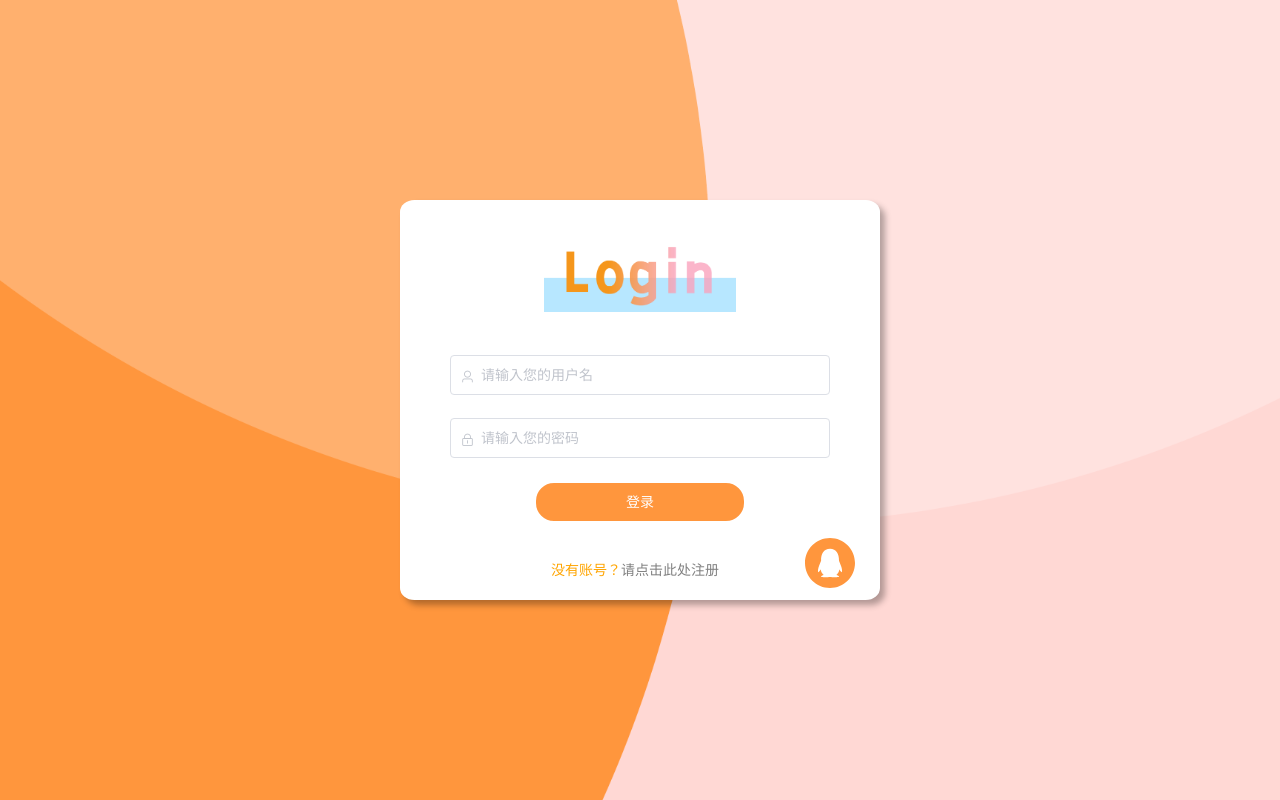
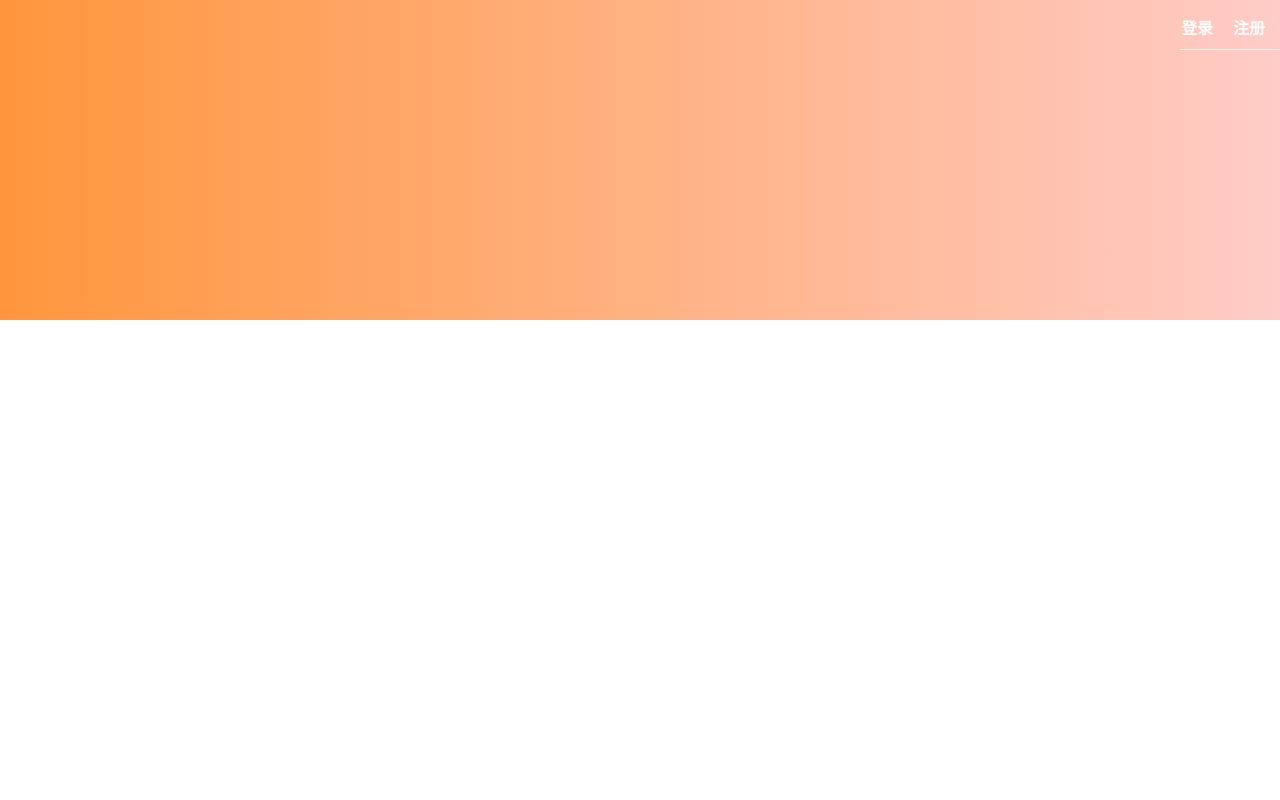
Before and after one commit to xiboliOrange/hiwikBlog, a Vue app: page / in a window 1280 px wide. Built offline with nearby package versions, Linux system fonts and the light colour scheme.

Commit message:
主页更新20230401

```diff
--- a/src/App.vue
+++ b/src/App.vue
@@ -1,55 +1,45 @@
 <template>
-  <div class="back">
-    <div class="container">
-      <LoginView ref="child1" v-on:hideLogin="hideLogin" />
-      <SignUpView ref="child2" v-on:hideSignUp="hideSignUp"></SignUpView>
-    </div>
+  <div class="head">
+  <div id="topFont">
+  <a>登录</a>
+  <a style="margin-left: 20px;">注册</a>
+  </div>
+
   </div>
 </template>
 
 <script>
-import LoginView from './components/LoginView.vue'
-import SignUpView from './components/SignUpView.vue';
+export default {
 
-export default {
-  name: 'App',
-  components: {
-    LoginView,
-    SignUpView,
-  },
-
-  methods: {
-    hideLogin (val) {
-      this.$refs.child1.hideView(val);
-      this.$refs.child2.showView(val);
-    },
-
-    hideSignUp (val) {
-      this.$refs.child2.hideView(val);
-      this.$refs.child1.showView(val);
-    }
-  }
 }
 </script>
 
 <style>
-.back {
-  position: flex;
+.head {
+  background: linear-gradient(to right, rgb(255,150,61), rgb(255,204,199));
+  height: 40%;
   width: 100%;
-  height: 100%;
-  top: 0;
-  left: 0;
-  background-image: url('./img/orange-pink.png');
-  background-size: cover;
+  position: absolute;
 }
 
-.container {
-  display: flex;
-  justify-content: center;
-  align-items: center;
-  height: 100vh;
+#topFont {
+  position: relative;
+  height: 30px;
+  margin: 15px;
+  text-align: right;
+  font-size: medium;
+  font-weight: 800;
+  color: white;
 }
 
-
-
+#topFont a::before {
+  content: '';
+  display: block;
+  height: 1px;
+  width: 100px;
+  background-color: #fff;
+  position: absolute;
+  bottom: -5px; /* 控制线条位置 */
+  right: -15px; /* 控制线条位置 */
+}
 </style>
--- a/src/components/SignUpView.vue
+++ b/src/components/SignUpView.vue
@@ -5,6 +5,7 @@
       :model="signUpForm"
       status-icon
       :rules="signUpRules"
+      ref="signUpForm"
       label-position="left"
     >
       <el-form-item prop="username">
@@ -24,33 +25,48 @@
           showPassword
         ></el-input>
       </el-form-item>
-      <el-form-item>
+      <el-form-item prop="confirm">
         <el-input
-          v-model="signUpForm.comfirmPass"
+          v-model="signUpForm.confirm"
           placeholder="请确认密码"
           prefix-icon="el-icon-key"
           showPassword
         ></el-input>
       </el-form-item>
-      <el-form-item>
-        <el-input v-model="signUpForm.email" placeholder="请输入邮箱" prefix-icon ="el-icon-message" type="text"></el-input>
+      <el-form-item prop="email">
+        <el-input
+          v-model="signUpForm.email"
+          placeholder="请输入邮箱"
+          prefix-icon="el-icon-message"
+          type="text"
+        ></el-input>
       </el-form-item>
       <el-button
         class="primaryBtn"
         icon="el-icon-d-arrow-right"
-        style="margin-top: 20px; width: 100px "
+        style="margin-top: 20px; width: 100px"
         round
       ></el-button>
     </el-form>
-    <div style="display: flex; align-items: center;justify-content: center; height: 50px;">
+    <div
+      style="
+        height: 50px;
+        display: flex;
+        align-items: center;
+        justify-content: center;
+        "
+    >
       <div style="width: 40px" />
-      <div style="width: 340px; height: 40px;  text-align: center">
-        <button style="background-color: white; border: 0; cursor: pointer;" @click="$emit('hideSignUp', true)">
+      <div style="width: 340px; height: 40px; text-align: center">
+        <button
+          style="background-color: white; border: 0; cursor: pointer"
+          @click="$emit('hideSignUp', true)"
+        >
           <span style="font-size: 14px; color: orange">已拥有账号？</span>
           <span style="font-size: 14px; color: gray">请点击此处登录</span>
         </button>
       </div>
-      <el-button icon="el-icon-s-check"  circle></el-button>
+      <el-button icon="el-icon-s-check" circle></el-button>
     </div>
   </div>
 </template>
@@ -62,20 +78,79 @@ export default {
   data() {
     var validateUsername = (rules, value, callback) => {
       if (value === '') {
-        callback(new Error('请输入用户名'))
+        callback(new Error('请输入用户名'));
       }
-      callback()
+      callback();
     }
+
+    var validatePassword = (rules, value, callback) => {
+      let regex = new RegExp(
+        '(?=.*[0-9])(?=.*[a-zA-Z])(?=.*[^a-zA-z0-9]){8,16}'
+      ); //必须包含大小写字母、数字、特殊字符，且长度在9-16位之间
+      if (value === '') {
+        callback(new Error('请输入密码'))
+      } else if (value.length < 8 || value.length > 16) {
+        callback(new Error('请输入8-16位密码'));
+      } else if (!regex.test(value)) {
+        callback(new Error('密码至少位8位，且同时包含字母、数字、特殊字符'));
+      } else {
+        callback();
+      }
+    }
+
+    var validateConfirm = (rules, value, callback) => {
+      if (value === '') {
+        callback(new Error('请确认密码'));
+      } else if (value != this.signUpForm.password) {
+        console.log(value);
+        callback(new Error('确认密码与密码不一致！'))
+      } else {
+        callback();
+      }
+    }
+
+    var validateEmail = (rules, value, callback) => {
+      let regex = new RegExp('^([a-zA-Z0-9_-])+@([a-zA-Z0-9_-])+\\.([a-zA-Z])+')
+      console.log(value);
+      if (value === '') {
+        callback(new Error('输入邮箱不能为空'));
+      } else if (!regex.test(value)) {
+        callback(new Error('请检查您的邮箱格式是否输入正确'));
+      } else {
+
+        callback();
+      }
+    }
+
     return {
       signUpForm: {
         username: '',
         password: '',
-        comfirmPass: '',
+        confirm: '',
         email: '',
       },
 
       signUpRules: {
-        username: { validator: validateUsername, trigger: 'blur' },
+        username: {
+          validator: validateUsername,
+          trigger: 'blur',
+          required: true,
+        },
+        password: {
+          validator: validatePassword,
+          trigger: 'blur',
+          required: true,
+        },
+        confirm: {
+          validator: validateConfirm,
+          trigger: 'blur',
+          required: true,
+        },
+        email: {
+          validator: validateEmail,
+          trigger: 'blur',
+          required: true,
+        },
       },
     }
   },
@@ -85,19 +160,21 @@ export default {
         let elem = document.querySelector('.signup')
         elem.style.transform = 'rotateY(0deg)'
         setTimeout(() => {
-          elem.style.opacity = 1;
-          elem.style.height = '520px';
+          elem.style.opacity = 1
+          elem.style.height = '520px'
         }, 300)
       }
     },
     hideView(val) {
-      if(val === true) {
-        let elem = document.querySelector('.signup');
-        elem.style.transform = 'rotateY(180deg)';
-        elem.style.opacity = 0;
-        elem.style.height = '450px';
+      if (val === true) {
+        let elem = document.querySelector('.signup')
+        elem.style.transform = 'rotateY(180deg)'
+        elem.style.opacity = 0
+        elem.style.height = '450px'
       }
-    }
+    },
+    //验证用户名是否存在
+    checkUserExist() {},
   },
 }
 </script>
@@ -120,7 +197,7 @@ export default {
 
 .signup.hide {
   transform: rotateY(180deg);
-  opacity: .5;
+  opacity: 0.5;
 }
 
 img {
--- a/src/main.js
+++ b/src/main.js
@@ -1,7 +1,7 @@
 import Vue from 'vue'
 import App from './App.vue'
 import './plugins/element.js'
-import {Button, Input, Checkbox, Header, Aside, Main, Footer, Row, Col, Form, FormItem} from 'element-ui'
+import {Button, Input, Checkbox, Header, Aside, Main, Footer, Row, Col, Form, FormItem, Carousel} from 'element-ui'
 import Axios from 'axios'
 import './css/mybtn.css'
 
@@ -18,7 +18,7 @@ Vue.use(Row)
 Vue.use(Col)
 Vue.use(Form)
 Vue.use(FormItem)
-
+Vue.use(Carousel)
 
 
 new Vue({
```
Also changed, not shown: src/components/LoginPage.vue (added, +55 -0 lines).
